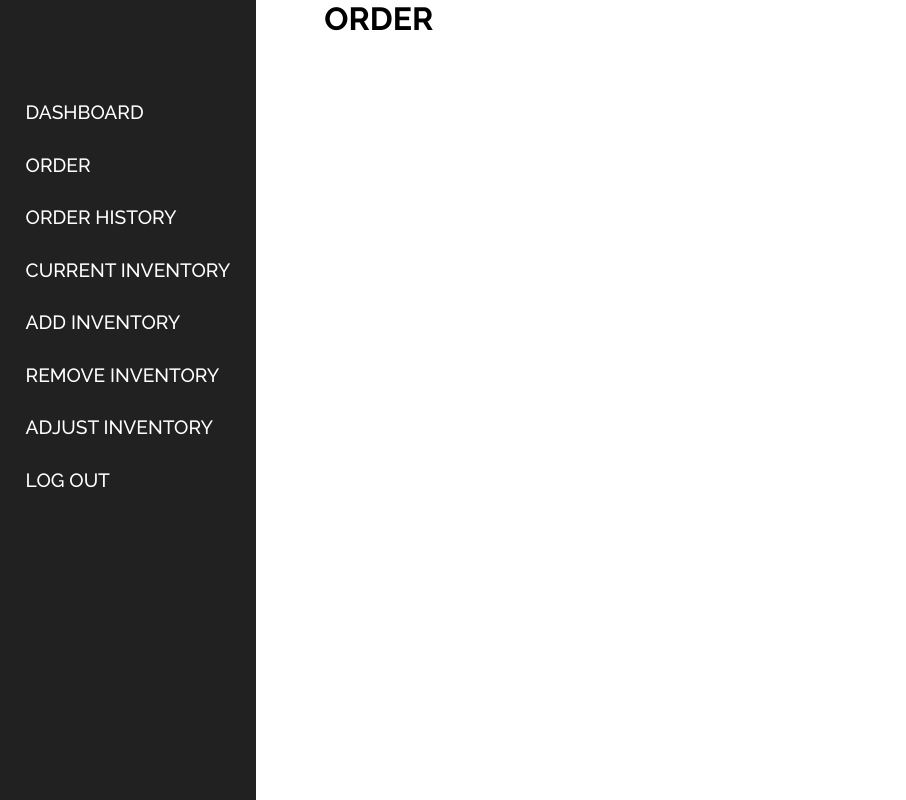
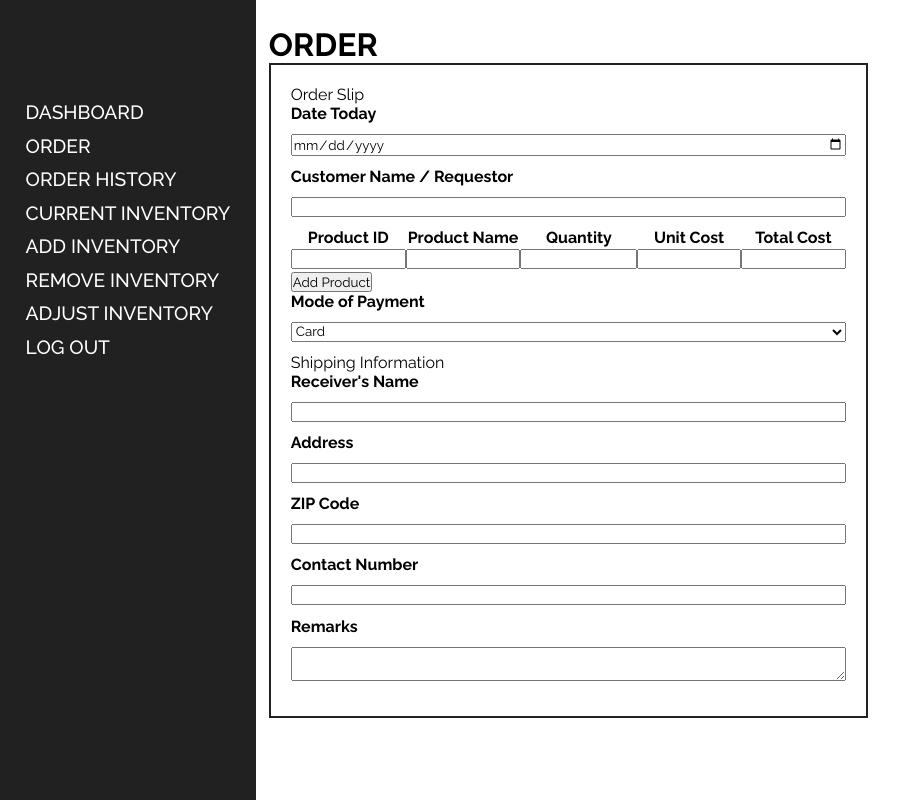
Before and after one commit to ChlmrsSrn/FUND_DATABASE_FINAL_EXAM, a PHP site: page /order.php in a window 1280 px wide. Shown: the whole page, without its empty margins (0-906 px from the left). Run offline with PHP 8.4, Linux system fonts and the light colour scheme; the visitor is signed in with stand-in values (Sample User, id 1).

Commit message:
Initialized

```diff
--- a/order.php
+++ b/order.php
@@ -79,10 +79,36 @@ if (!isset($_SESSION["username"])) {
         }
 
         .main {
-            margin-left: 20em;
+            margin-top: 2%;
+            margin-left: 20%;
             padding: 0 1%;
+            width: 80%;
+        }
+
+        form{
+            padding: 2%;
+            width: 60%;
+            height: 50%;
+            display: inline-block;
+            border: 2px solid #212121;
+        }
+
+        label {
+            font-weight: 700;
+            display: block;
+        }
+
+        input, textarea, select{
             width: 100%;
+            margin-top: 2%;
+            margin-bottom: 2%;
         }
+
+        table{
+            border-collapse: collapse;
+            margin: 0 auto;
+        }
+
 
     </style>
 
@@ -90,20 +116,101 @@ if (!isset($_SESSION["username"])) {
 <body>
     <div class="sidepanel">
         <ul>
-            <li><a class="hover-underline-animation" href="dashboard.php">DASHBOARD</li>
-            <li><a class="hover-underline-animation" href="order.php">ORDER</li>
-            <li><a class="hover-underline-animation" href="orderHistory.php">ORDER HISTORY</li>
-            <li><a class="hover-underline-animation" href="current.php">CURRENT INVENTORY</li>
-            <li><a class="hover-underline-animation" href="add.php">ADD INVENTORY</li>
-            <li><a class="hover-underline-animation" href="remove.php">REMOVE INVENTORY</li>
-            <li><a class="hover-underline-animation" href="adjust.php">ADJUST INVENTORY</li>
-            <li><a class="hover-underline-animation" href="logout.php">LOG OUT</li>
+            <li><a class="hover-underline-animation" href="dashboard.php">DASHBOARD</a></li>
+            <li><a class="hover-underline-animation" href="order.php">ORDER</a></li>
+            <li><a class="hover-underline-animation" href="orderHistory.php">ORDER HISTORY</a></li>
+            <li><a class="hover-underline-animation" href="current.php">CURRENT INVENTORY</a></li>
+            <li><a class="hover-underline-animation" href="add.php">ADD INVENTORY</a></li>
+            <li><a class="hover-underline-animation" href="remove.php">REMOVE INVENTORY</a></li>
+            <li><a class="hover-underline-animation" href="adjust.php">ADJUST INVENTORY</a></li>
+            <li><a class="hover-underline-animation" href="logout.php">LOG OUT</a></li>
         </ul>
     </div>
 
     <div class="main">
         <h1>ORDER</h1>
+
+        <div class="order-card">
+
+            <form action="order.php" method="POST">
+                <p class="section">Order Slip</p>
+                <label>Date Today</label>
+                <input type="date" name="currentDate" />
+
+                <label>Customer Name / Requestor</label>
+                <input type="text" name="customerName" required />
+
+                <table id="productsTable">
+                    <tr>
+                        <th>Product ID</th>
+                        <th>Product Name</th>
+                        <th>Quantity</th>
+                        <th>Unit Cost</th>
+                        <th>Total Cost</th>
+                    </tr>
+                    <tr>
+                        <td><input type="text" name="productID"></td>
+                        <td><input type="text" name="productName"></td>
+                        <td><input type="int" name="productQuantity"></td>
+                        <td><input type="text" name="productName"></td>
+                        <td><input type="text" name="productName"></td>
+                    </tr>
+                </table>
+
+                <button type="button" class="add-item-button" onclick="addRow()">Add Product</button>
+
+                <label>Mode of Payment</label>
+                <select name="mop">
+                    <option>Card</option>
+                    <option>Cash on Delivery</option>
+                </select>
+
+                <p class="section">Shipping Information</p>
+
+                <label>Receiver's Name</label>
+                <input type="text" name="order-reciever" />
+
+                <label>Address</label>
+                <input type="text" name="shipping-address" />
+
+                <label>ZIP Code</label>
+                <input type="number" name="zip" />
+
+                <label>Contact Number</label>
+                <input type="number" name="contact-number" />
+
+                <label>Remarks</label>
+                <textarea name="remarks"></textarea>
+
+            </form>
+
+        </div>
     </div>
+
+    <script>
+        function addRow() {
+            var table = document.getElementById("productsTable");
+            var newRow = table.insertRow(table.rows.length);
+            var cell1 = newRow.insertCell(0);
+            var cell2 = newRow.insertCell(1);
+            var cell3 = newRow.insertCell(2);
+            var cell4 = newRow.insertCell(3);
+            var cell5 = newRow.insertCell(4);
+            var cell6 = newRow.insertCell(5);
+
+            cell1.innerHTML = '<input type="text" name="productName[]">';
+            cell2.innerHTML = '<input type="text" name="productName[]">';
+            cell3.innerHTML = '<input type="number" name="productQuantity[]">';
+            cell4.innerHTML = '<input type="text" name="unitCost[]">';
+            cell5.innerHTML = '<input type="text" name="totalCost[]">';
+            cell6.innerHTML = '<button type="button" onclick="removeRow(this)">Remove</button>';
+        }
+
+        function removeRow(button) {
+            var row = button.parentNode.parentNode;
+            row.parentNode.removeChild(row);
+        }
+    </script>
 
 </body>
 </html>
```
Also changed, not shown: add.php (+11 -10 lines), adjust.php (+11 -10 lines), current.php (+11 -10 lines), dashboard.php (+27 -11 lines), orderHistory.php (+11 -10 lines), remove.php (+11 -10 lines).
